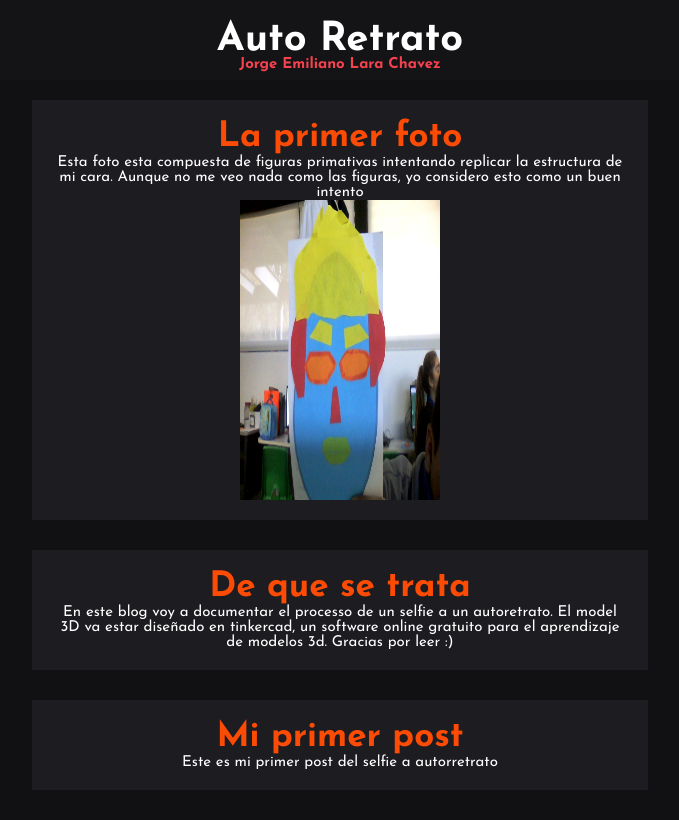
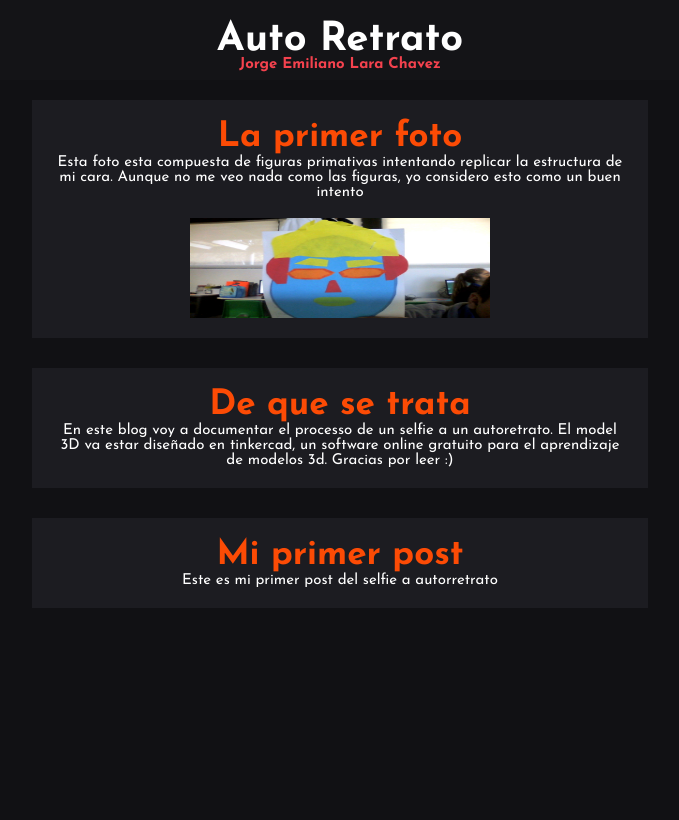
Before and after one commit to autorretrato/autorretrato.github.io, a plain HTML site: page index.html in a window 1280 px wide. Shown: the whole page, without its empty margins (300-979 px from the left). Drawn offline with nearby package versions, Linux system fonts and the light colour scheme.

Commit message:
Update index.html

```diff
--- a/index.html
+++ b/index.html
@@ -10,7 +10,8 @@
 		<div class="post" id="post1">
 			<div class="titleDiv">La primer foto</div>
 			<div class="content">Esta foto esta compuesta de figuras primativas intentando replicar la estructura de mi cara. Aunque no me veo nada como las figuras, yo considero esto como un buen intento</div>
-			<img src="img1.JPG" width="200" height="300">
+			<br>
+			<img src="img1.JPG" width="300" height="100">
 		</div>
 
 		<div class="post">
```
